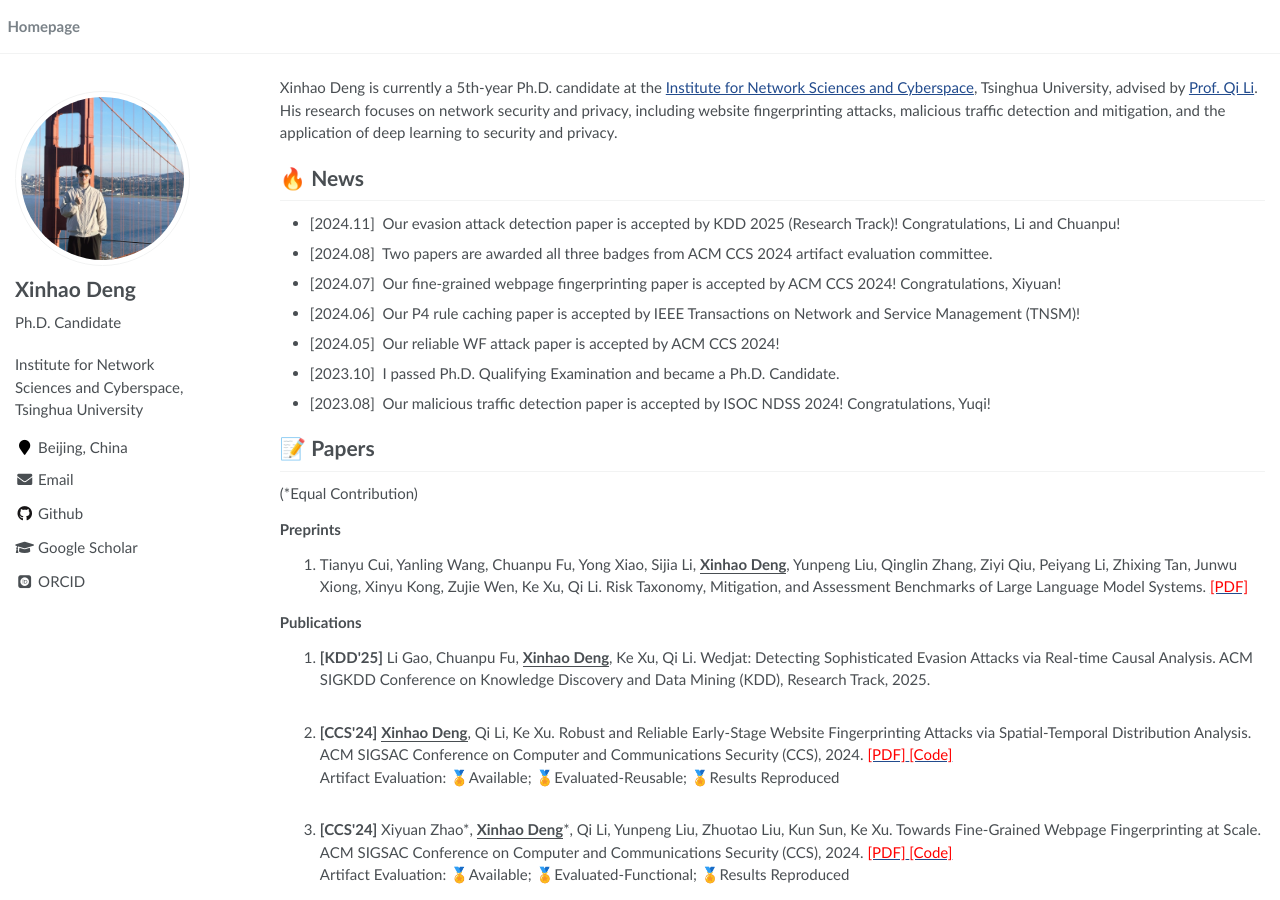
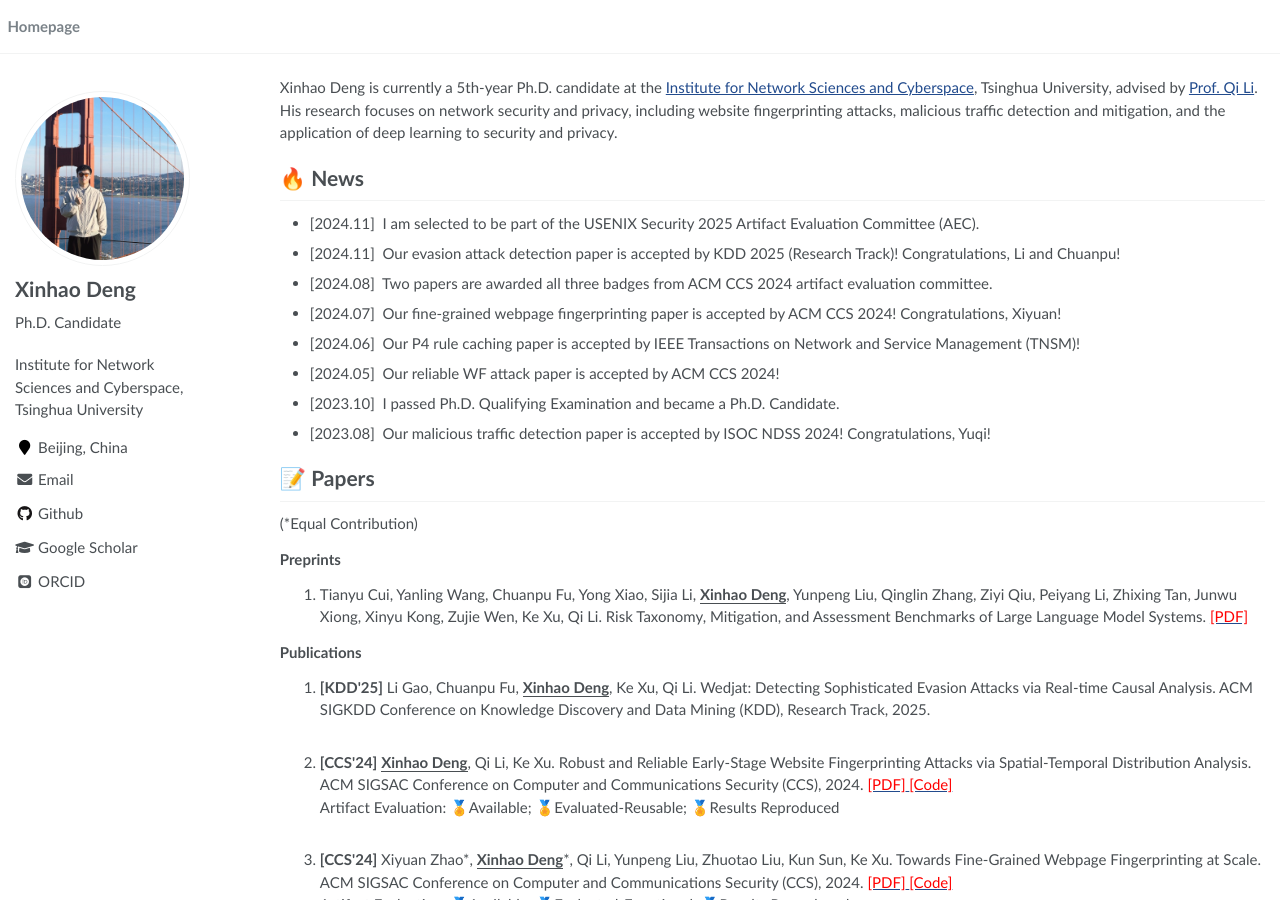
Before and after one commit to Xinhao-Deng/Xinhao-Deng.github.io, a Jekyll site: the page built from _pages/about.md, in a window 1280 px wide and 900 px high. Built offline with Jekyll 4.4.1, drawn with Linux system fonts in a browser that asks for light colours; some web fonts are replaced; some of the changed text lies outside the part shown.

Commit message:
update sec25 AEC

```diff
--- a/_pages/about.md
+++ b/_pages/about.md
@@ -22,6 +22,7 @@ Tsinghua University, advised by <a target="_blank" rel="noopener" href="https://
 His research focuses on network security and privacy, including website fingerprinting attacks, malicious traffic detection and mitigation, and the application of deep learning to security and privacy.
 
 # 🔥 News
+- [2024.11] &nbsp;I am selected to be part of the USENIX Security 2025 Artifact Evaluation Committee (AEC).
 - [2024.11] &nbsp;Our evasion attack detection paper is accepted by KDD 2025 (Research Track)! Congratulations, Li and Chuanpu!
 - [2024.08] &nbsp;Two papers are awarded all three badges from ACM CCS 2024 artifact evaluation committee.
 - [2024.07] &nbsp;Our fine-grained webpage fingerprinting paper is accepted by ACM CCS 2024! Congratulations, Xiyuan!
@@ -190,5 +191,5 @@ His research focuses on network security and privacy, including website fingerpr
 # 📑 Academic Services
 - **Conference Reviewer**: SecureComm'23, ACSAC'22, ACSAC'20.
 - **Journal Reviewer**: TIFS, TNSM.
-- **Artifact Evaluation Committee**: CCS'24, ACSAC'22.
+- **Artifact Evaluation Committee**: Security'25, CCS'24, ACSAC'22.
 - **External Reviewer**: S&P'25, CCS'24, NDSS'24, Security'23, S&P'22, WWW'22.
```
